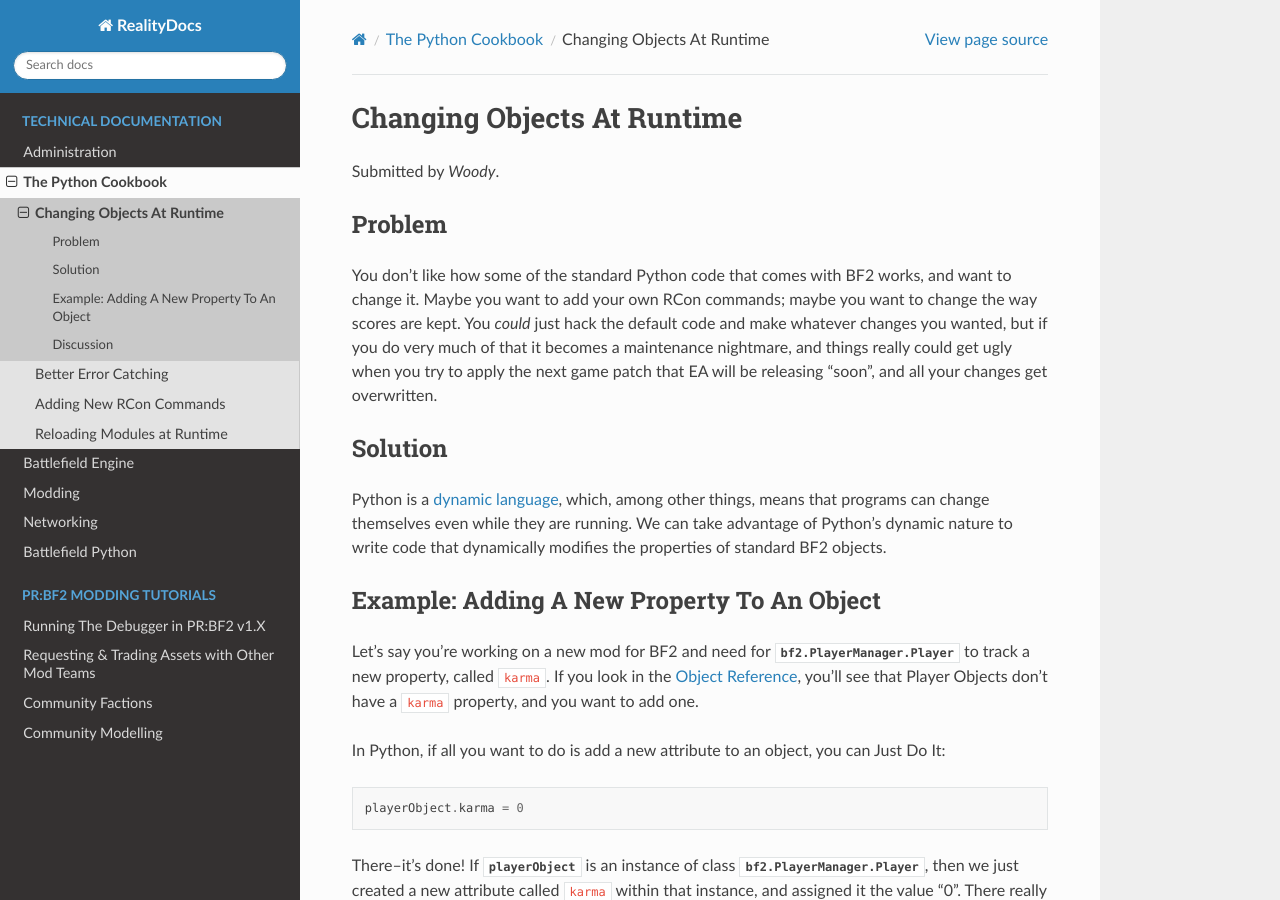
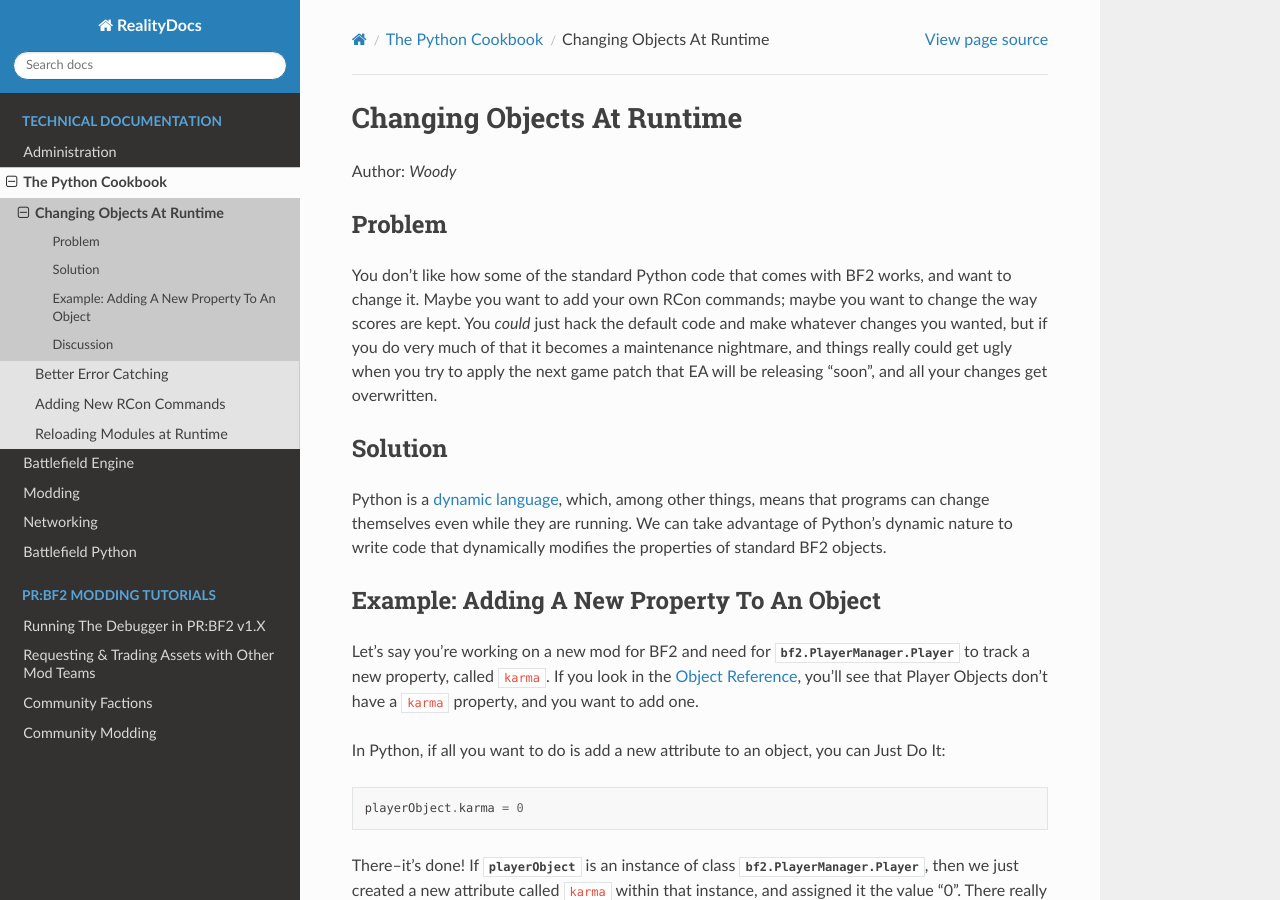
Before and after one commit to papadanku/RealityDocs, a Sphinx documentation site: the page built from docs/source/technical/cookbook/changingobjects.rst, in a window 1280 px wide and 900 px high. Built offline with Sphinx 7.4.7 and the Read the Docs theme 2.0.0, drawn with Linux system fonts in a browser that asks for light colours.

Commit message:
Proper attribution

```diff
--- a/docs/source/technical/cookbook/changingobjects.rst
+++ b/docs/source/technical/cookbook/changingobjects.rst
@@ -2,7 +2,7 @@
 Changing Objects At Runtime
 ===========================
 
-Submitted by *Woody*.
+Author: *Woody*
 
 Problem
 -------
--- a/docs/source/technical/cookbook/errorcatching.rst
+++ b/docs/source/technical/cookbook/errorcatching.rst
@@ -2,7 +2,7 @@
 Better Error Catching
 =====================
 
-Submitted by *King of Camelot*.
+Author: *King of Camelot*
 
 Problem
 -------
--- a/docs/source/technical/cookbook/newrcon.rst
+++ b/docs/source/technical/cookbook/newrcon.rst
@@ -2,7 +2,7 @@
 Adding New RCon Commands
 ========================
 
-Submitted by *Woody*.
+Author: *Woody*
 
 Problem
 -------
--- a/docs/source/technical/cookbook/reloadingmodules.rst
+++ b/docs/source/technical/cookbook/reloadingmodules.rst
@@ -2,7 +2,7 @@
 Reloading Modules at Runtime
 ============================
 
-Submitted by *King of Camelot*.
+Author: *King of Camelot*
 
 Problem
 -------
--- a/docs/source/tutorials/modelling/index.rst
+++ b/docs/source/tutorials/modelling/index.rst
@@ -1,6 +1,6 @@
 
-Community Modelling
-===================
+Community Modding
+=================
 
 .. toctree::
    :glob:
--- a/docs/source/tutorials/requests.rst
+++ b/docs/source/tutorials/requests.rst
@@ -2,7 +2,7 @@
 Requesting & Trading Assets with Other Mod Teams
 ================================================
 
-From *AfterDune*
+Author: *AfterDune*
 
 Introduction
 ------------
```
